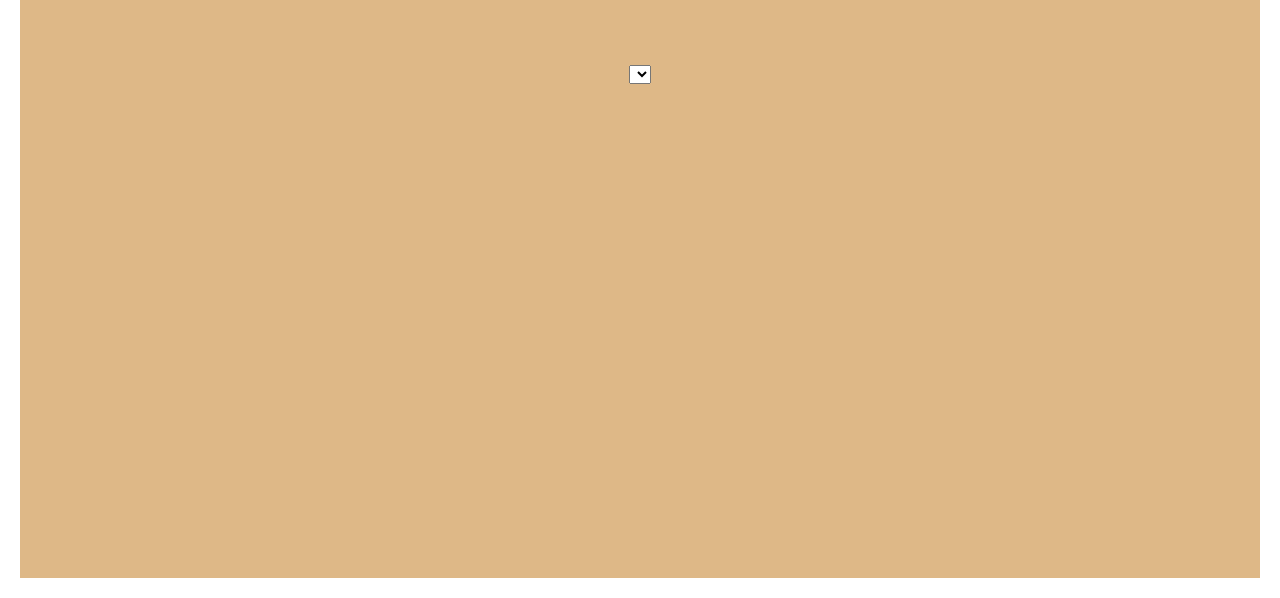
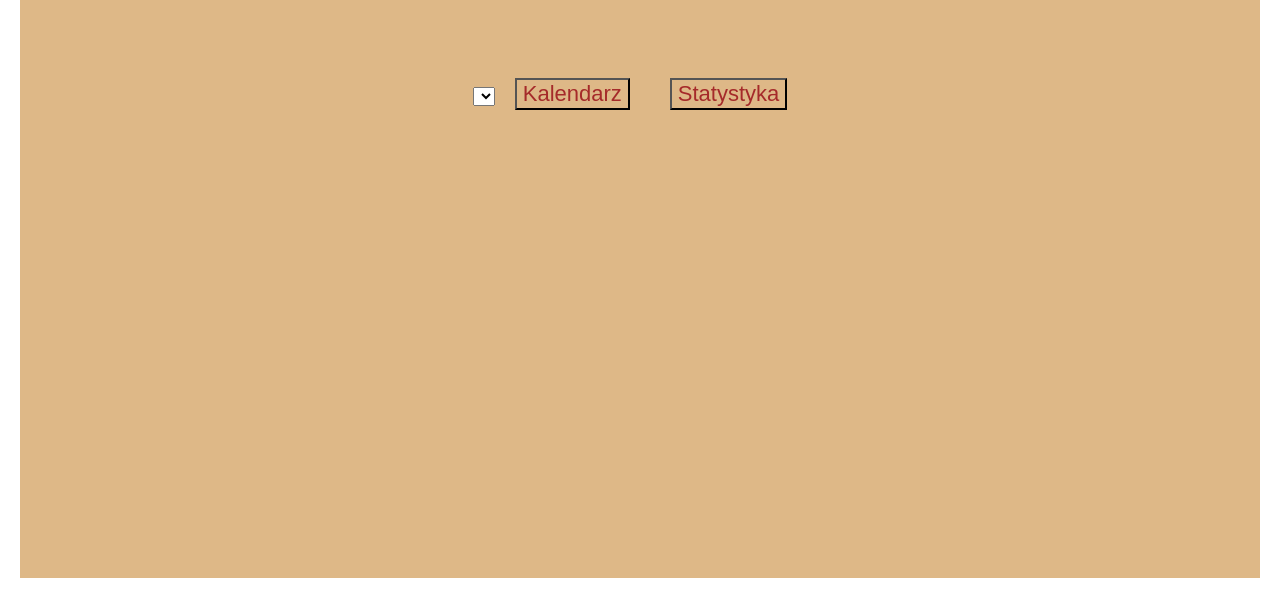
Before and after one commit to Rycerzyk87/Api-Front, a React app in the folder itfocus/: page / in a window 1280 px wide. Shown: the part 284-882 px from the top of the page. Built offline with nearby package versions, Linux system fonts and the light colour scheme.

Commit message:
main structure

```diff
--- a/itfocus/src/modules/Main.js
+++ b/itfocus/src/modules/Main.js
@@ -585,6 +585,9 @@ class Main extends React.Component {
 
                 {/* < button onClick={this.handleDataFetch} > pobierz dane</button > */}
                 <select></select>
+                <button>Kalendarz</button>
+                <button>Statystyka</button>
+
             </div >
         );
     }
--- a/itfocus/src/style/App.css
+++ b/itfocus/src/style/App.css
@@ -44,3 +44,6 @@ button {
   min-height: 500px;
   padding-top: 50px;
 }
+.mainSection button {
+  margin: 20px;
+}
```
